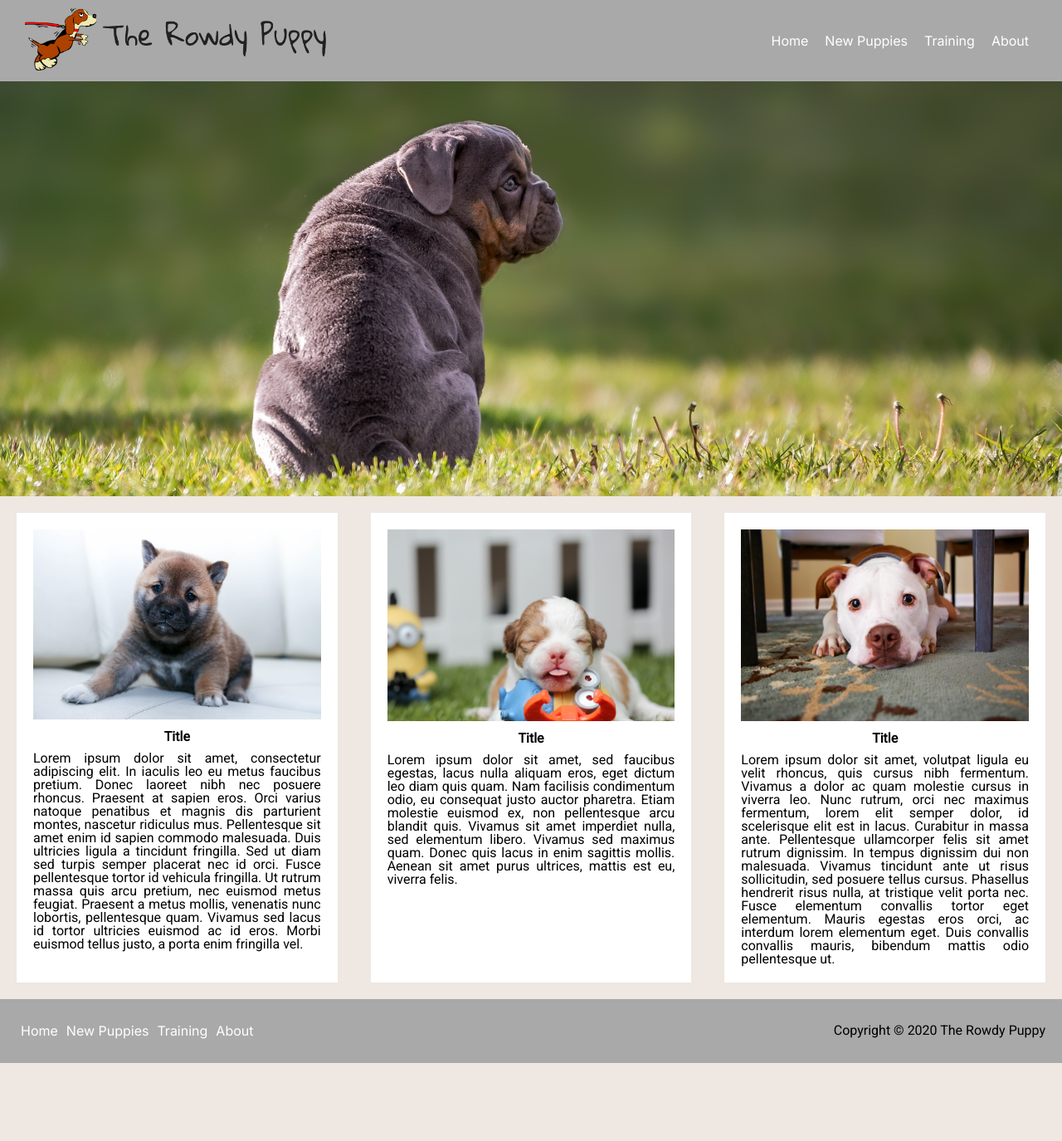
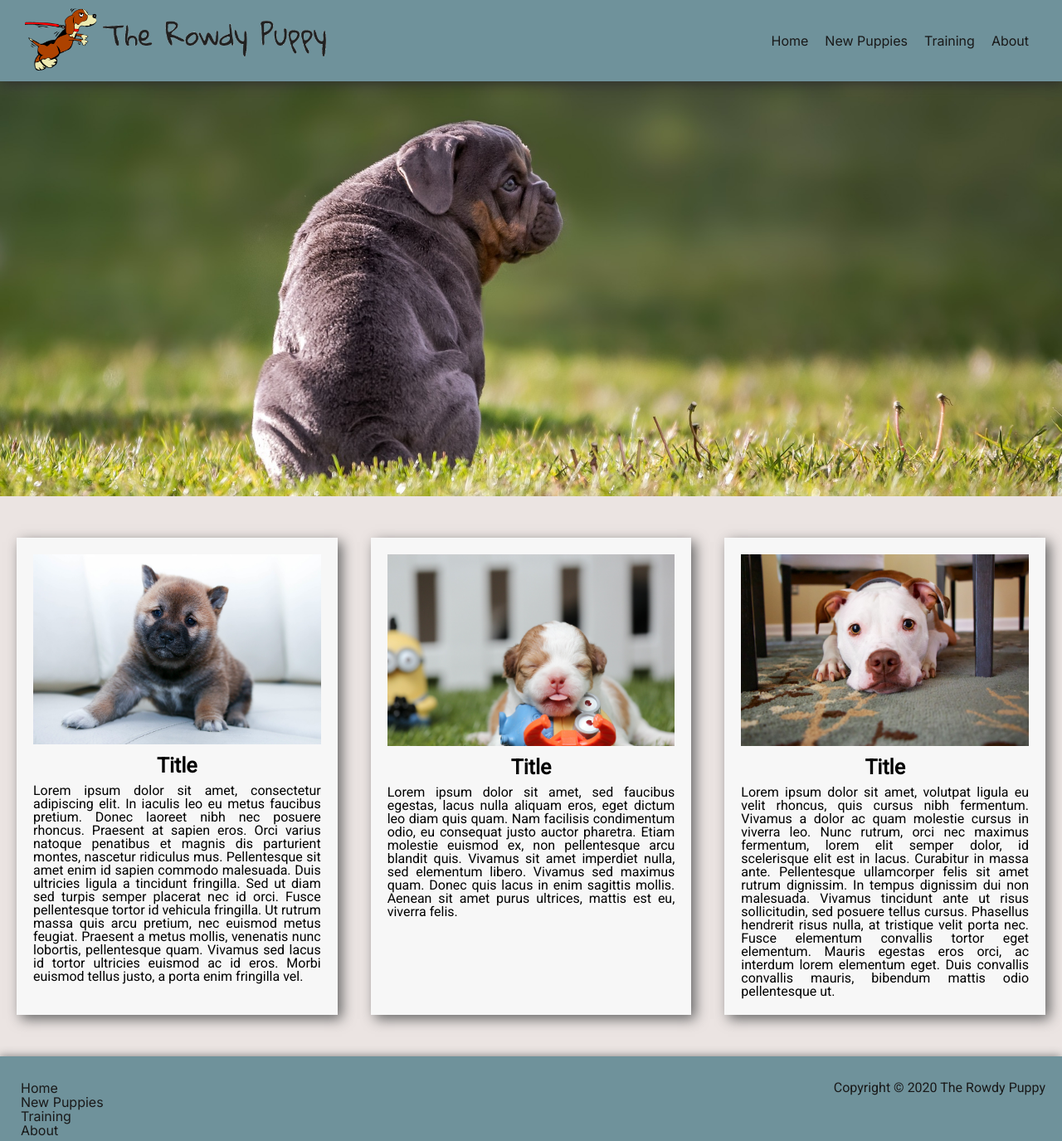
Before and after one commit to bigewiki/webdev2-final, a plain HTML site: page index.html in a window 1280 px wide. Shown: the whole page at 83% size. Before the commit the page ends 1281 px from the top, so only its background shows below. Drawn offline with Linux system fonts and the light colour scheme.

Commit message:
ready to submit for step4

```diff
--- a/index.html
+++ b/index.html
@@ -3,11 +3,11 @@
   <head>
     <title>The Rowdy Puppy</title>
     <meta charset="utf-8" />
+    <!-- REQUIREMENT 2020-04-06: Meta tags -->
     <meta name="viewport" content="width=device-width, initial-scale=1" />
-    <meta name="dcterms.rightsHolder" content="Edward M." />
-    <meta name="dcterms.dateCopyrighted" content="2020" />
-    <meta name="description" content="Super Amazing Template" />
-    <meta name="keywords" content="rowdy puppy dog" />
+    <meta name="author" content="Edward Muniz" />
+    <meta name="description" content="An amateur's guide to puppy training." />
+    <meta name="keywords" content="rowdy puppy dog training" />
     <link rel="stylesheet" type="text/css" href="reset.css" />
     <link rel="stylesheet" type="text/css" href="style.css" />
     <script></script>
@@ -86,6 +86,7 @@
     </main>
     <footer>
       <div id="footer-nav">
+        <ul>
           <li>
             <a href="#">Home</a>
           </li>
--- a/style.css
+++ b/style.css
@@ -13,7 +13,7 @@ body {
 ***********************/
 
 body {
-  background-color: #eee7e2;
+  background-color: #ebe4e2;
   display: flex;
   flex-direction: column;
   margin: 0px;
@@ -38,7 +38,9 @@ nav {
 
 header {
   justify-content: space-between;
-  background-color: darkgrey;
+  background-color: #6f929b;
+  box-shadow: rgb(46, 46, 46) 2px 2px 15px;
+  z-index: 99;
 }
 
 nav ul {
@@ -52,7 +54,7 @@ nav ul li {
 }
 
 nav ul li a {
-  color: white;
+  color: #191919;
   font-family: "Inter", sans-serif;
 }
 
@@ -66,21 +68,27 @@ nav ul li a {
 ** Main Content Styles
 ***********************/
 
+main {
+  padding: 30px 0;
+}
+
 .slider {
   height: 500px;
   background: center/cover no-repeat url("img/puppy2.jpg");
 }
 
 .feature {
-  background-color: white;
+  background-color: #f7f7f7;
   margin: 20px;
   padding: 20px;
   width: 400px;
+  box-shadow: rgb(101, 101, 101) 5px 5px 15px;
 }
 
 .feature h2 {
   text-align: center;
   padding: 10px;
+  font-size: 25px;
 }
 
 .feature p {
@@ -96,10 +104,11 @@ nav ul li a {
 ***********************/
 
 footer {
-  background-color: darkgray;
+  background-color: #6f929b;
   padding: 30px 20px;
   display: flex;
   justify-content: space-between;
+  box-shadow: rgb(136, 136, 136) -1px -1px 10px;
 }
 
 #footer-nav {
@@ -112,7 +121,11 @@ footer {
 }
 
 #footer-nav li a {
-  color: white;
+  color: #191919;
   font-family: "Inter", sans-serif;
   text-decoration: none;
 }
+
+#copyright {
+  color: #191919;
+}
```
Lines whose indentation alone changed are shown as unchanged.
